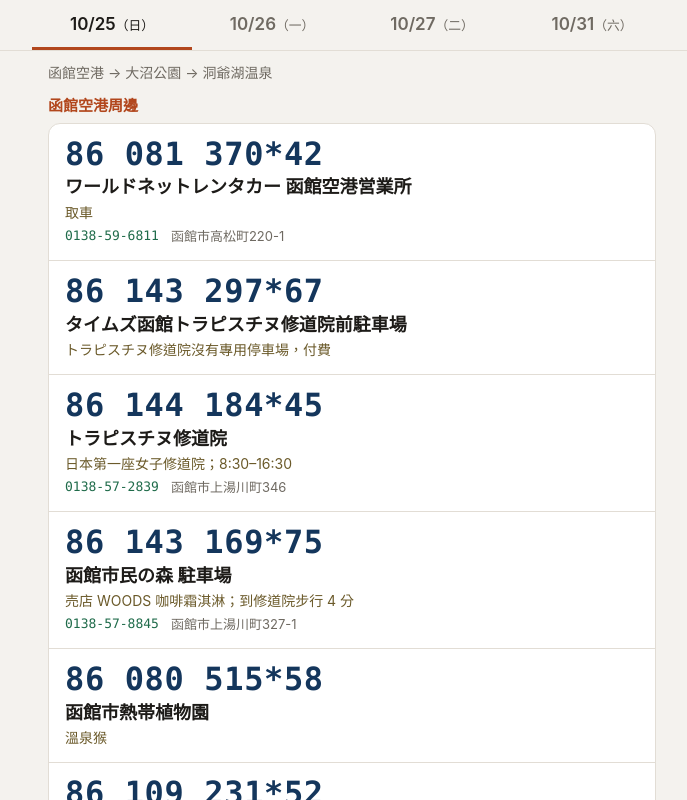
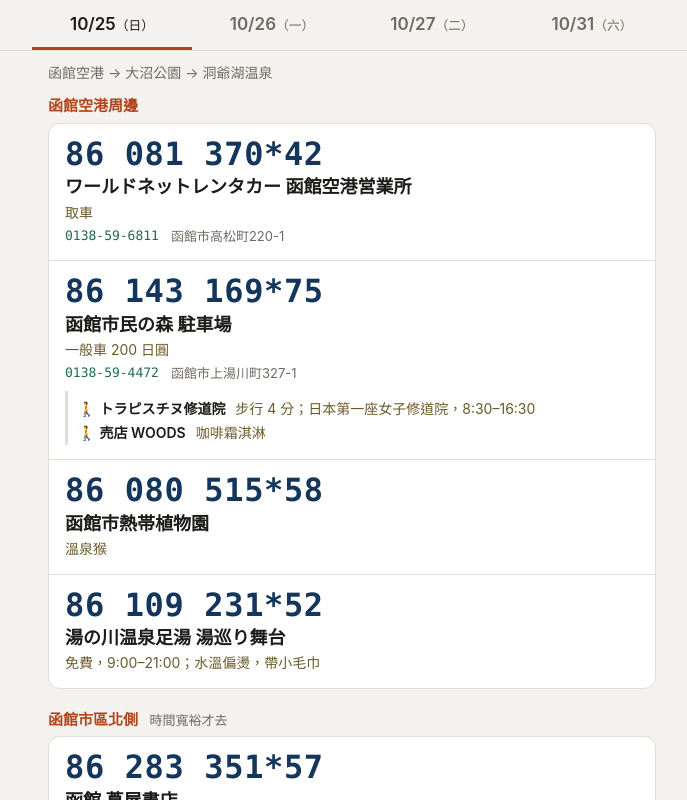
Before and after one commit to yucjtw/hokaido-car, a Svelte app: page / in a window 1280 px wide. Shown: the top 800 px of the page, without its empty margins (288-975 px from the left). Built offline with nearby package versions, Linux system fonts and the light colour scheme.

Commit message:
步行可到的地點併到同一停車點，優先免費停車

```diff
--- a/src/data/days.ts
+++ b/src/data/days.ts
@@ -10,7 +10,16 @@
       mapcodeSource: 'https://www.toya-kohantei.com/access/',
       phone: '0570-026-571',
       address: '洞爺湖町洞爺湖温泉7-8',
-      note: '住ごきらく亭：先把車開到畔亭玄關',
+      note: '住ごきらく亭：先把車開到畔亭玄關，免費停車',
+      walk: [
+        { name: '洞爺湖越後屋', note: '洞爺湖木刀' },
+        { name: '洞爺湖汽船', note: '中島航線 8:30–16:30，每 30 分一班' },
+        { name: 'ラーメン専門店 豊来軒', note: '噴火拉麵、味噌拉麵；11:30–14:30、18:00–22:00' },
+        { name: '食堂バル 金田一商店' },
+        { name: '洞爺湖 湖底線路', note: '溫泉街西側湖畔' },
+        { name: '洞爺湖ビジターセンター・火山科学館', note: '週一休館' },
+        { name: '金比羅火口災害遺構散策路', note: '從文化センター旁出發' },
+      ],
     },
     {
       name: 'apollostation 洞爺温泉SS',
@@ -19,57 +28,6 @@
       phone: '0142-75-2021',
       address: '洞爺湖町洞爺湖温泉53',
       note: '加油',
-    },
-    {
-      name: '洞爺湖汽船',
-      mapcode: '321 518 618*63',
-      mapcodeSource: 'WNR マップコード PDF（Mapion 遊覧船乗り場為 321 519 605*12）',
-      phone: '0142-75-2137',
-      address: '洞爺湖町洞爺湖温泉29',
-      note: '中島航線 8:30–16:30，每 30 分一班',
-    },
-    {
-      name: '洞爺湖 湖底線路',
-      mapcode: null,
-      note: '溫泉街西側湖畔，步行前往',
-    },
-    {
-      name: '洞爺湖文化センター',
-      mapcode: '321 518 345*51',
-      mapcodeSource: 'https://www.mapion.co.jp/phonebook/M04101/01584/0000TYAB_001pa/',
-      phone: '0142-75-4400',
-      address: '洞爺湖町洞爺湖温泉142-130',
-      note: '金比羅火口災害遺構散策路：停旁邊的免費停車場',
-    },
-    {
-      name: '洞爺湖ビジターセンター・火山科学館',
-      mapcode: '321 518 337*76',
-      mapcodeSource: 'https://www.mapion.co.jp/phonebook/M04004/01584/ILSP0000084959_ipclm/',
-      phone: '0142-75-2555',
-      address: '洞爺湖町洞爺湖温泉142-5',
-      note: '週一休館',
-    },
-    {
-      name: '洞爺湖越後屋',
-      mapcode: '321 519 460*12',
-      mapcodeSource: 'https://www.mapion.co.jp/phonebook/M26017/01584/20130389279/',
-      phone: '0142-75-2158',
-      address: '洞爺湖町洞爺湖温泉71',
-      note: '洞爺湖木刀',
-    },
-    {
-      name: 'ラーメン専門店 豊来軒',
-      mapcode: '321 519 426*48',
-      mapcodeSource: 'https://www.mapion.co.jp/phonebook/M01002/01584/G5489222-001/',
-      phone: '0142-75-1066',
-      address: '洞爺湖町洞爺湖温泉59-2',
-      note: '噴火拉麵、味噌拉麵；11:30–14:30、18:00–22:00',
-    },
-    {
-      name: '食堂バル 金田一商店',
-      mapcode: null,
-      address: '洞爺湖町洞爺湖温泉1-22',
-      note: '溫泉街內，步行前往',
     },
   ],
 }
@@ -82,7 +40,11 @@
       mapcode: '603 112 842*03',
       mapcodeSource: 'WNR マップコード PDF（のぼりべつインフォメーションセンター；Mapion 為 603 112 842*72）',
       address: '登別市登別港町1-4-9',
-      note: 'なな色のヒカリ；登別駅旁',
+      note: '登別駅旁',
+      walk: [
+        { name: 'なな色のヒカリ', note: '館內，季節口味 gelato' },
+        { name: '登別マリンパークニクス', note: '步行 5 分；水族館' },
+      ],
     },
     {
       name: '肴 雲丹 まるひら',
@@ -91,14 +53,6 @@
       phone: '0143-84-4577',
       address: '登別市登別東町4-15-2',
       note: '週一休',
-    },
-    {
-      name: '登別マリンパークニクス',
-      mapcode: '603 142 219*44',
-      mapcodeSource: 'WNR マップコード PDF（Mapion 為 603 142 220*21）',
-      phone: '0143-83-3800',
-      address: '登別市登別東町1-22',
-      note: '水族館',
     },
     {
       name: '登別伊達時代村',
@@ -119,35 +73,13 @@
       mapcode: '603 287 235*11',
       mapcodeSource: 'WNR マップコード PDF（Mapion 為 603 288 397*03）',
       address: '登別市登別温泉町',
-      note: '停車場每日 500 日圓',
-    },
-    {
-      name: '大湯沼',
-      mapcode: '603 318 006*14',
-      mapcodeSource: 'WNR マップコード PDF（Mapion 為 603 318 003*32）',
-      address: '登別市登別温泉町',
-      note: '爆裂火口跡，沼底湧出硫磺泉；停車場只開夏季',
-    },
-    {
-      name: '大湯沼川天然足湯',
-      mapcode: '603 317 015*71',
-      mapcodeSource: 'WNR マップコード PDF',
-      address: '登別市登別温泉町',
-      note: '免費，日出到日落；附近停車場付費',
-    },
-    {
-      name: 'PIZZERIA ASTRA',
-      mapcode: null,
-      phone: '070-5605-7702',
-      address: '登別市登別温泉町60',
-      note: '週二、三休；停さぎり湯停車場',
-    },
-    {
-      name: '藤崎わさび園',
-      mapcode: null,
-      phone: '0143-84-2017',
-      address: '登別市登別温泉町49',
-      note: '山葵加工品、わさび漬伴手禮；9:00–22:00',
+      note: '停車場每日 500 日圓；溫泉街沒找到免費公共停車場',
+      walk: [
+        { name: '大湯沼', note: '經大湯沼遊步道；大湯沼停車場只開夏季' },
+        { name: '大湯沼川天然足湯', note: '免費，日出到日落' },
+        { name: 'PIZZERIA ASTRA', note: '週二、三休' },
+        { name: '藤崎わさび園', note: '山葵加工品；9:00–22:00' },
+      ],
     },
     {
       name: '倶多楽湖 扇形展望台',
@@ -179,26 +111,16 @@
             note: '取車',
           },
           {
-            name: 'タイムズ函館トラピスチヌ修道院前駐車場',
-            mapcode: '86 143 297*67',
-            mapcodeSource: 'Mapion（調查日 2026-10-18）',
-            note: 'トラピスチヌ修道院沒有專用停車場，付費',
-          },
-          {
-            name: 'トラピスチヌ修道院',
-            mapcode: '86 144 184*45',
-            mapcodeSource: 'https://www.mapion.co.jp/phonebook/M06007/01202/ILSP0000661558_ipclm/',
-            phone: '0138-57-2839',
-            address: '函館市上湯川町346',
-            note: '日本第一座女子修道院；8:30–16:30',
-          },
-          {
             name: '函館市民の森 駐車場',
             mapcode: '86 143 169*75',
             mapcodeSource: 'https://www.mapion.co.jp/phonebook/M08002/01202/ILSP0060315717_ipclm/',
-            phone: '0138-57-8845',
+            phone: '0138-59-4472',
             address: '函館市上湯川町327-1',
-            note: '売店 WOODS 咖啡霜淇淋；到修道院步行 4 分',
+            note: '一般車 200 日圓',
+            walk: [
+              { name: 'トラピスチヌ修道院', note: '步行 4 分；日本第一座女子修道院，8:30–16:30' },
+              { name: '売店 WOODS', note: '咖啡霜淇淋' },
+            ],
           },
           {
             name: '函館市熱帯植物園',
@@ -293,15 +215,13 @@
             name: '大沼国定公園',
             mapcode: '86 816 665*28',
             mapcodeSource: 'WNR マップコード PDF（Mapion 的公園點位是 86 815 836*45，兩者不同）',
-            note: '湖畔散步',
-          },
-          {
-            name: '大沼国際交流プラザ',
-            mapcode: '86 815 356*86',
-            mapcodeSource: 'https://www.mapion.co.jp/phonebook/M06011/01337/20130332323/',
             phone: '0138-67-2170',
-            address: '七飯町大沼町85-15',
-            note: '大沼公園駅旁觀光案內所',
+            address: '七飯町大沼町',
+            note: '免費停大沼公園南駐車場（110 台）；付費的ユーカラパーキング 500 日圓',
+            walk: [
+              { name: '大沼国際交流プラザ', note: '大沼公園駅旁觀光案內所' },
+              { name: '大沼公園広場', note: '湖畔散步起點' },
+            ],
           },
         ],
       },
@@ -412,14 +332,8 @@
             mapcodeSource: 'https://www.mapion.co.jp/phonebook/M08003/01399/ILSP0000034701_ipclm/',
             phone: '0136-42-2292',
             address: '京極町川西45-1',
-            note: '餐廳週三休',
-          },
-          {
-            name: 'ふきだし公園',
-            mapcode: '385 674 775*60',
-            mapcodeSource: 'WNR マップコード PDF（Mapion 為 385 674 628*34）',
-            address: '京極町川西',
-            note: '與道の駅相連',
+            note: '道の駅免費停車；餐廳週三休',
+            walk: [{ name: 'ふきだし公園', note: '與道の駅相連，羊蹄山湧水' }],
           },
           {
             name: '羊蹄山の湧き水',
@@ -427,14 +341,7 @@
             mapcodeSource: 'WNR マップコード PDF',
             address: '真狩村社215',
             note: '可取羊蹄山湧水',
-          },
-          {
-            name: '湧水の里 真狩豆腐工房',
-            mapcode: '385 393 627*85',
-            mapcodeSource: 'WNR マップコード PDF',
-            phone: '0136-48-2636',
-            address: '真狩村社217-1',
-            note: '用湧水做的豆腐；營業時間各來源不一',
+            walk: [{ name: '湧水の里 真狩豆腐工房', note: '隔壁（社217-1）；用湧水做的豆腐' }],
           },
           {
             name: '羊蹄山自然公園',
--- a/src/lib/SpotCard.svelte
+++ b/src/lib/SpotCard.svelte
@@ -29,6 +29,16 @@
         <span class="address" lang="ja">{spot.address}</span>
       {/if}
     </p>
+  {/if}
+  {#if spot.walk?.length}
+    <ul class="walk">
+      {#each spot.walk as place (place.name)}
+        <li>
+          <span class="walk-name" lang="ja">{place.name}</span>
+          {#if place.note}<span class="walk-note">{place.note}</span>{/if}
+        </li>
+      {/each}
+    </ul>
   {/if}
 </li>
 
@@ -90,4 +100,25 @@
   .address {
     color: var(--muted);
   }
+  .walk {
+    list-style: none;
+    margin: 8px 0 0;
+    padding: 6px 0 0 10px;
+    border-left: 3px solid var(--line);
+  }
+  .walk li {
+    padding: 2px 0;
+    font-size: 0.875rem;
+  }
+  .walk li::before {
+    content: '🚶 ';
+  }
+  .walk-name {
+    font-weight: 600;
+    color: var(--text);
+  }
+  .walk-note {
+    margin-left: 6px;
+    color: var(--note);
+  }
 </style>
```
Also changed, not shown: src/data/types.ts (+7 -0 lines), 1 other file (tests, documents, lock files or other folders).
